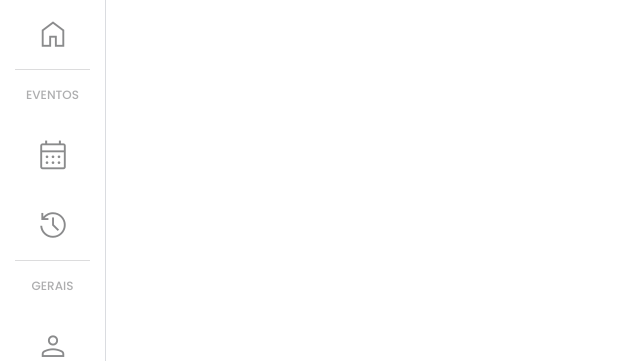
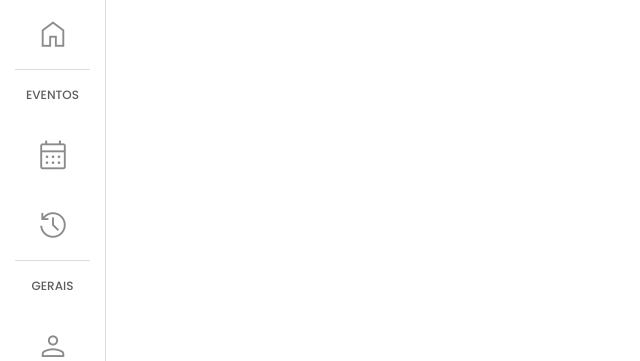
Before and after one commit to EsyProject/EsyFrontend, a React (Vite) app: page /Historic in a window 1280 px wide. Shown: the part 164-525 px from the top of the page, without its empty margins (0-640 px from the left). Built offline with nearby package versions, Linux system fonts and the light colour scheme.

Commit message:
fix: removing unused variable

```diff
--- a/src/components/Sidebar/Sidebar.css
+++ b/src/components/Sidebar/Sidebar.css
@@ -231,7 +231,7 @@ svg {
   font-weight: 500;
   line-height: 50px;
   color: #17181b;
-  opacity: 35%;
+  opacity: 70%;
   text-align: center;
 }
 
```
